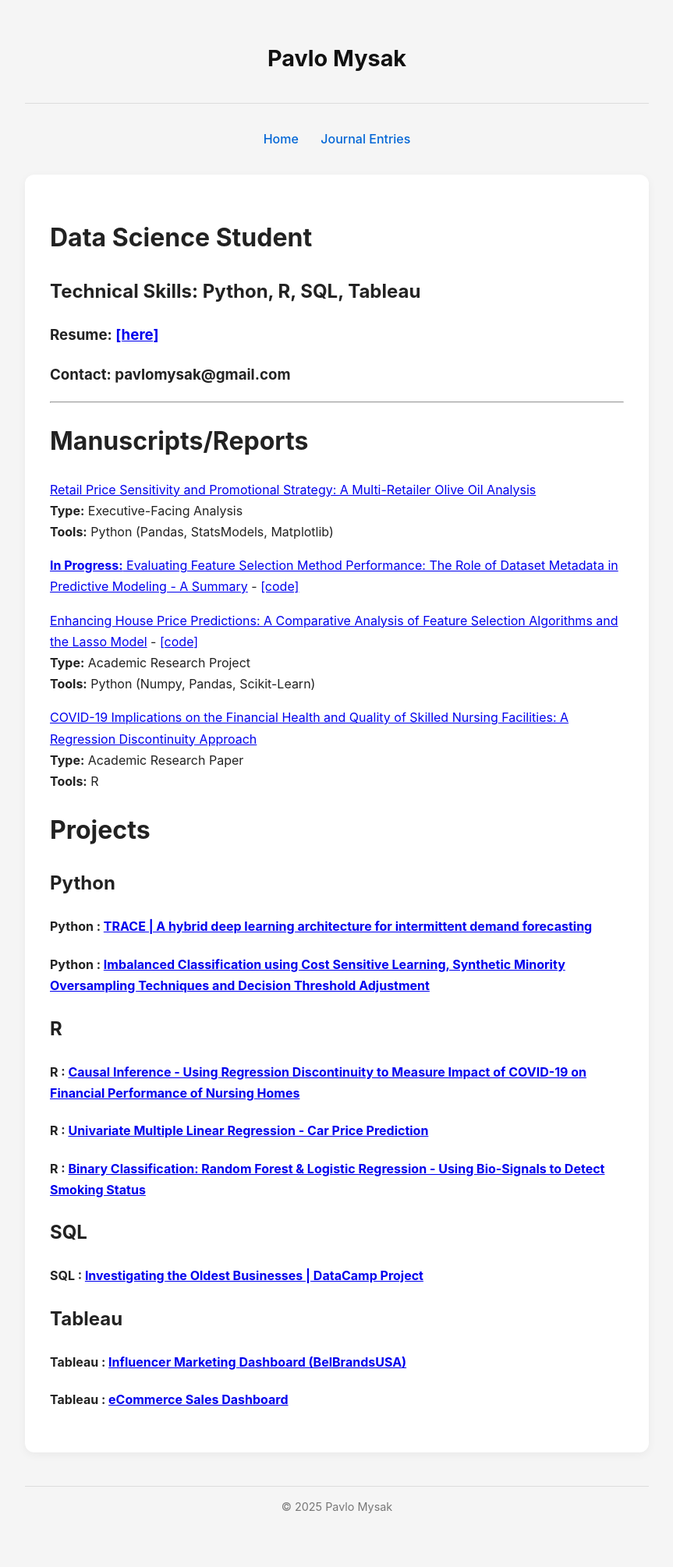
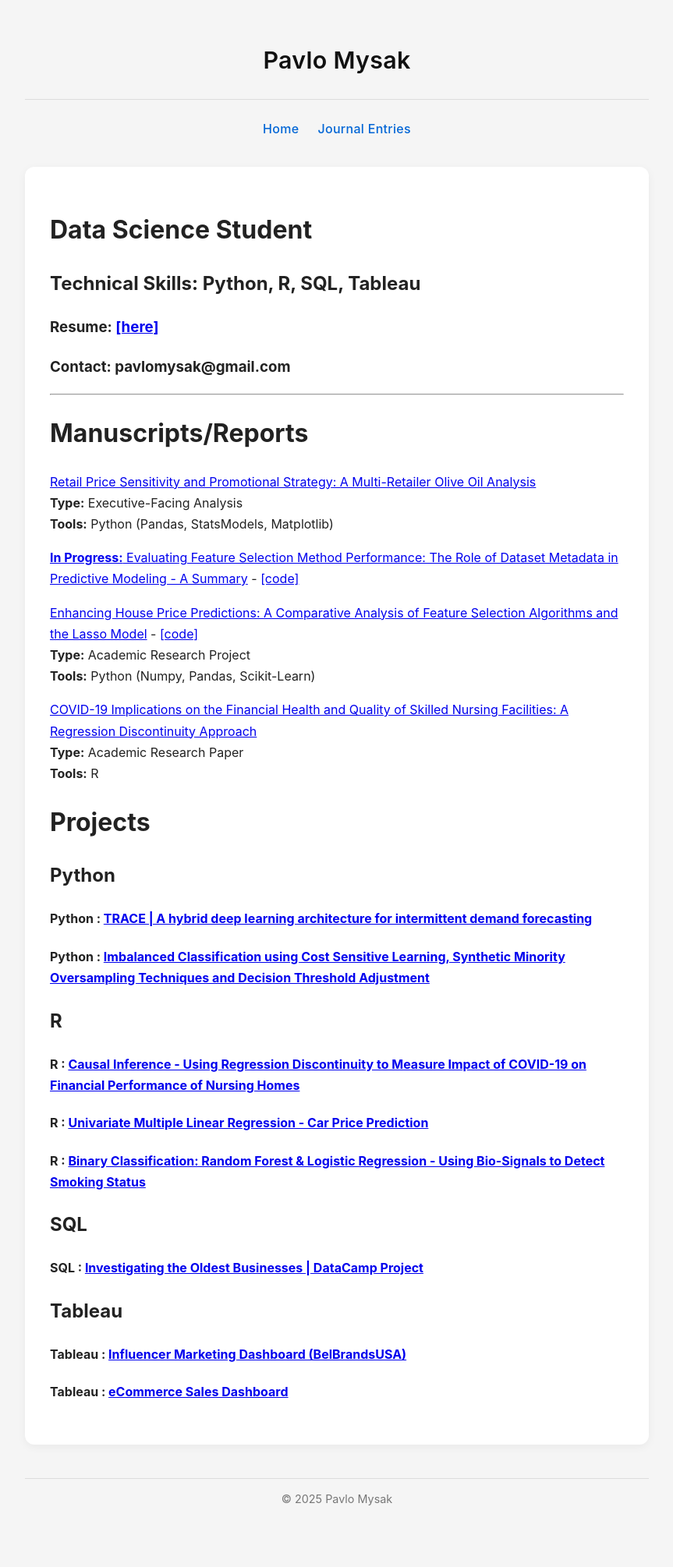
Before and after one commit to pavlomysak/pavlomysak.github.io, a Jekyll site: the page built from index.md, in a window 1280 px wide. Shown: the whole page at 78% size, without its empty margins (208-1071 px from the left). Built offline with Jekyll 4.4.1, drawn with Linux system fonts in a browser that asks for light colours; our own code applies the rules of GitHub Pages for plain Markdown files.

Commit message:
Refactor CSS for header and navigation styling
Updated header and nav styles for improved layout and responsiveness. Added active link styling and adjusted margins and paddings.

```diff
--- a/assets/css/style.css
+++ b/assets/css/style.css
@@ -16,18 +16,19 @@
 ------------------------------ */
 header {
   position: static !important; /* Force override if theme uses fixed */
-  top: auto !important;
   width: auto !important;
   text-align: center;
-  margin-bottom: 2em;
-  padding-bottom: 1em;
+  margin-bottom: 1.5em;
+  padding-bottom: 0.5em;
   border-bottom: 1px solid #dcdcdc;
   background-color: #f5f5f5;
 }
 
 header h1 {
-  margin-bottom: 0.3em;
-  font-size: 1.8em;
+  margin-bottom: 0.2em;
+  font-size: 1.9em;
+  font-weight: 600;
+  letter-spacing: 0.3px;
 }
 
 header a {
@@ -38,26 +39,32 @@
 header p {
   margin-top: 0;
   color: #555;
+  font-size: 0.95em;
 }
 
 /* ------------------------------
    Navigation
 ------------------------------ */
 nav {
-  position: static !important; /* Ensure nav also doesn't stick */
-  text-align: center;
+  display: flex;
+  justify-content: center;
+  gap: 1.5em;
+  margin-top: 0.8em;
   margin-bottom: 2em;
+  flex-wrap: wrap;
 }
 
 nav a {
   position: relative;
-  margin: 0 12px;
   text-decoration: none;
   color: #0366d6;
   font-weight: 500;
+  letter-spacing: 0.3px;
+  padding-bottom: 3px;
   transition: color 0.2s ease;
 }
 
+/* Subtle hover and underline animation */
 nav a:hover {
   color: #024ea2;
 }
@@ -67,7 +74,7 @@
   position: absolute;
   width: 0%;
   height: 2px;
-  bottom: -3px;
+  bottom: 0;
   left: 0;
   background-color: #0366d6;
   transition: width 0.3s;
@@ -75,6 +82,16 @@
 
 nav a:hover::after {
   width: 100%;
+}
+
+/* Active link styling (optional) */
+nav a.active {
+  color: #024ea2;
+}
+
+nav a.active::after {
+  width: 100%;
+  background-color: #024ea2;
 }
 
 /* ------------------------------
@@ -97,8 +114,7 @@
    Footer
 ------------------------------ */
 footer {
-  position: static !important; /* Crucial to prevent "following" */
-  bottom: auto !important;
+  position: static !important;
   width: auto !important;
   text-align: center;
   margin-top: 3em;
@@ -108,3 +124,24 @@
   border-top: 1px solid #dcdcdc;
   background-color: #f5f5f5;
 }
+
+/* ------------------------------
+   Responsive tweaks
+------------------------------ */
+@media (max-width: 600px) {
+  nav {
+    gap: 1em;
+  }
+
+  nav a {
+    font-size: 0.95em;
+  }
+
+  header h1 {
+    font-size: 1.6em;
+  }
+
+  main {
+    padding: 1.5em;
+  }
+}
```
